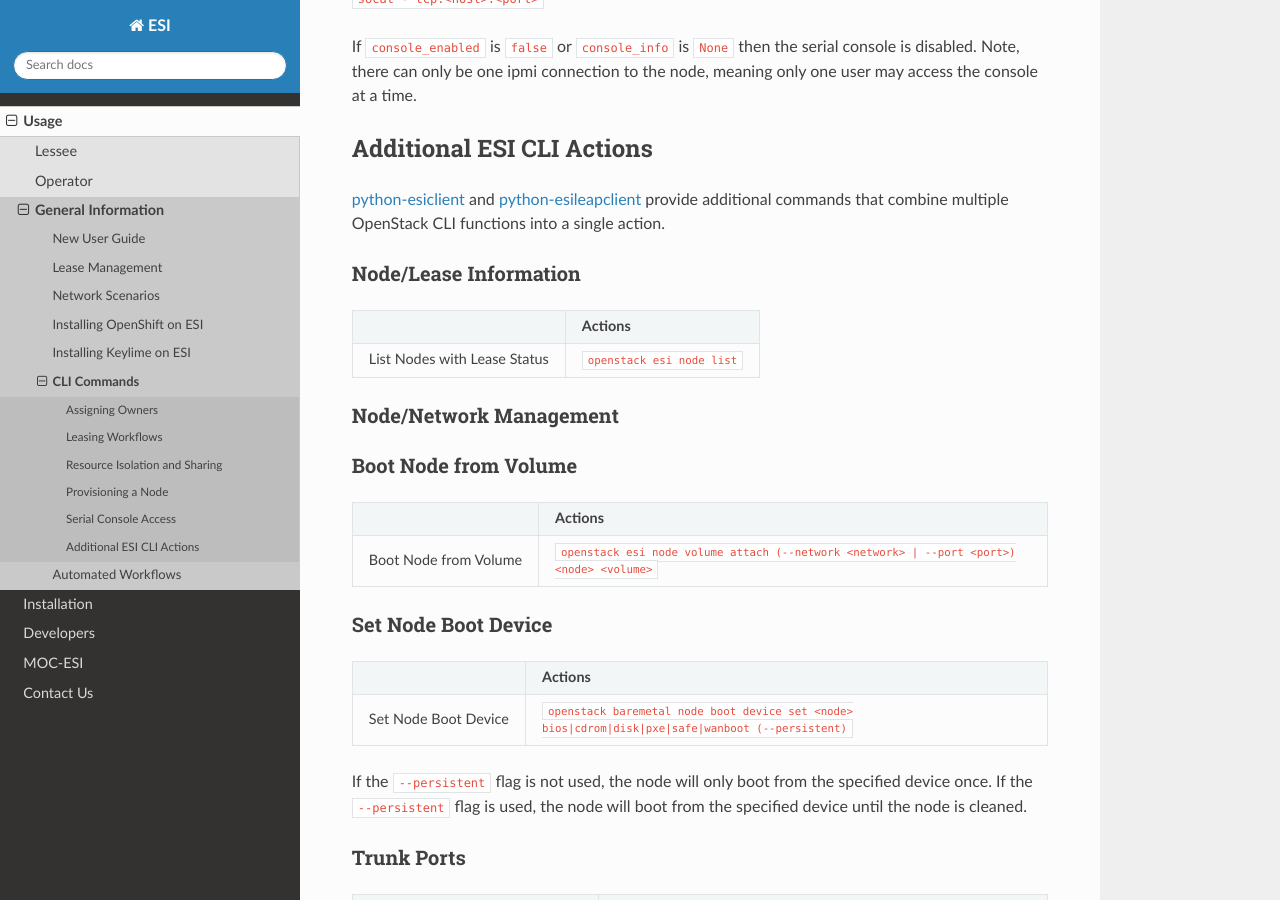
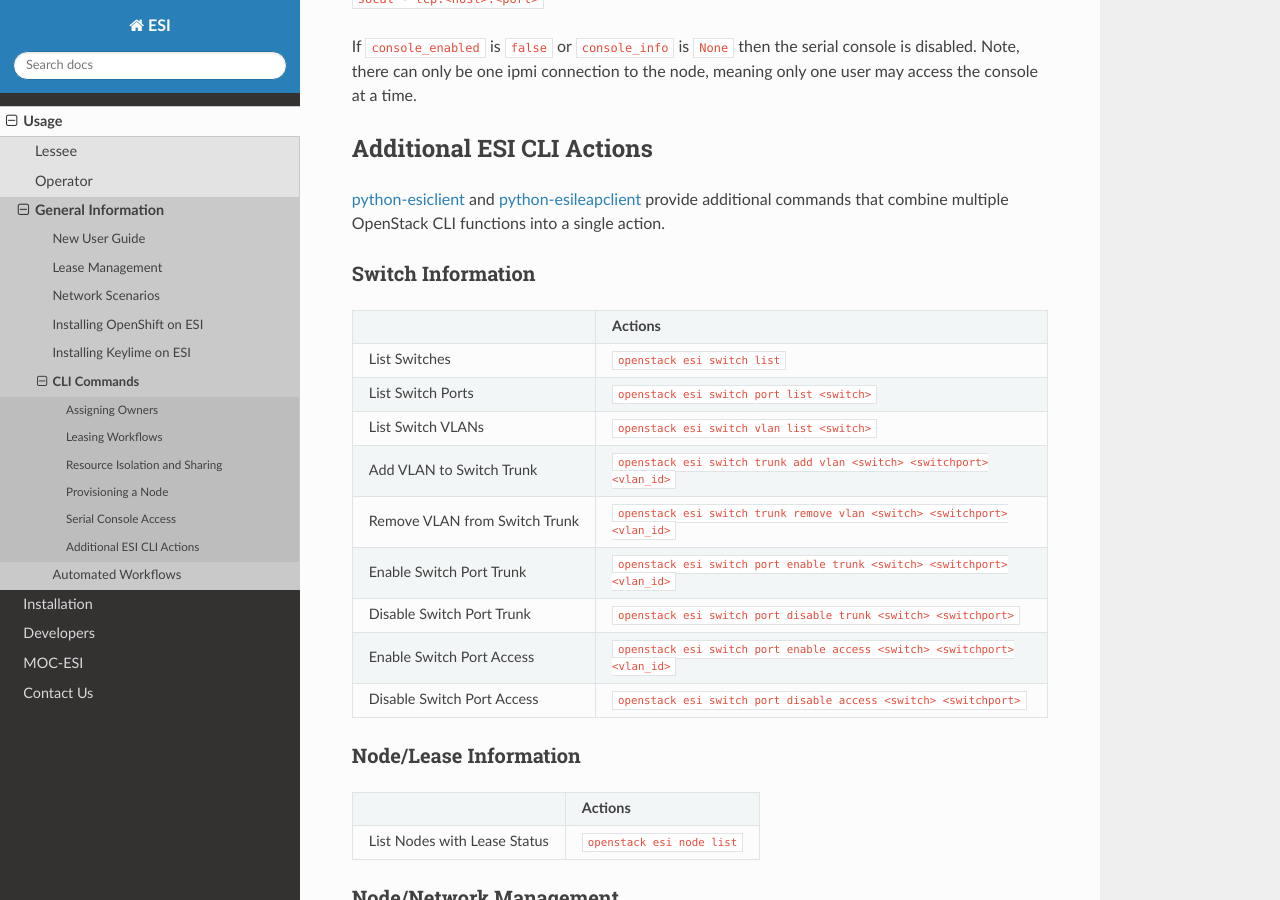
Before and after one commit to CCI-MOC/esi, a Sphinx documentation site: the page built from docs/source/usage/cli.rst, in a window 1280 px wide and 900 px high, scrolled down 6175 px. Built offline with Sphinx 7.4.7 and the Read the Docs theme 2.0.0, drawn with Linux system fonts in a browser that asks for light colours.

Commit message:
added esi switch list command

```diff
--- a/docs/source/usage/cli.rst
+++ b/docs/source/usage/cli.rst
@@ -304,6 +304,31 @@ Additional ESI CLI Actions
 
 `python-esiclient`_ and `python-esileapclient`_ provide additional commands that combine multiple OpenStack CLI functions into a single action.
 
+Switch Information
+~~~~~~~~~~~~~~~~~~
+
++-------------------------------+-----------------------------------------------------------------------------+
+|                               | **Actions**                                                                 |
++-------------------------------+-----------------------------------------------------------------------------+
+| List Switches                 | ``openstack esi switch list``                                               |
++-------------------------------+-----------------------------------------------------------------------------+
+| List Switch Ports             | ``openstack esi switch port list <switch>``                                 |
++-------------------------------+-----------------------------------------------------------------------------+
+| List Switch VLANs             | ``openstack esi switch vlan list <switch>``                                 |
++-------------------------------+-----------------------------------------------------------------------------+
+| Add VLAN to Switch Trunk      | ``openstack esi switch trunk add vlan <switch> <switchport> <vlan_id>``     |
++-------------------------------+-----------------------------------------------------------------------------+
+| Remove VLAN from Switch Trunk | ``openstack esi switch trunk remove vlan <switch> <switchport> <vlan_id>``  |
++-------------------------------+-----------------------------------------------------------------------------+
+| Enable Switch Port Trunk      | ``openstack esi switch port enable trunk <switch> <switchport> <vlan_id>``  |
++-------------------------------+-----------------------------------------------------------------------------+
+| Disable Switch Port Trunk     | ``openstack esi switch port disable trunk <switch> <switchport>``           |
++-------------------------------+-----------------------------------------------------------------------------+
+| Enable Switch Port Access     | ``openstack esi switch port enable access <switch> <switchport> <vlan_id>`` |
++-------------------------------+-----------------------------------------------------------------------------+
+| Disable Switch Port Access    | ``openstack esi switch port disable access <switch> <switchport>``          |
++-------------------------------+-----------------------------------------------------------------------------+
+
 Node/Lease Information
 ~~~~~~~~~~~~~~~~~~~~~~
 
```
